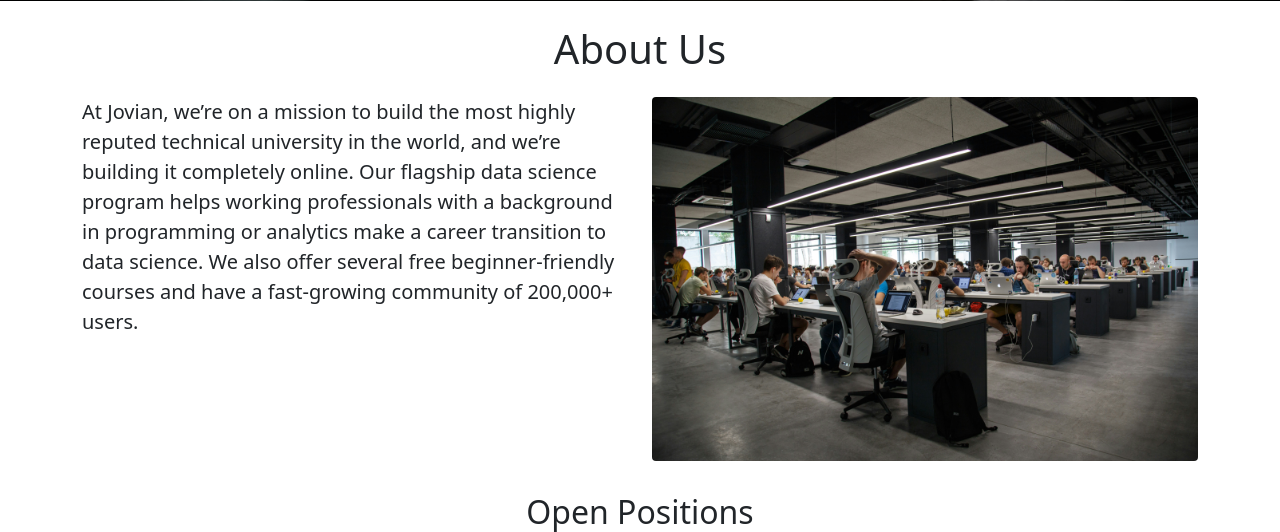
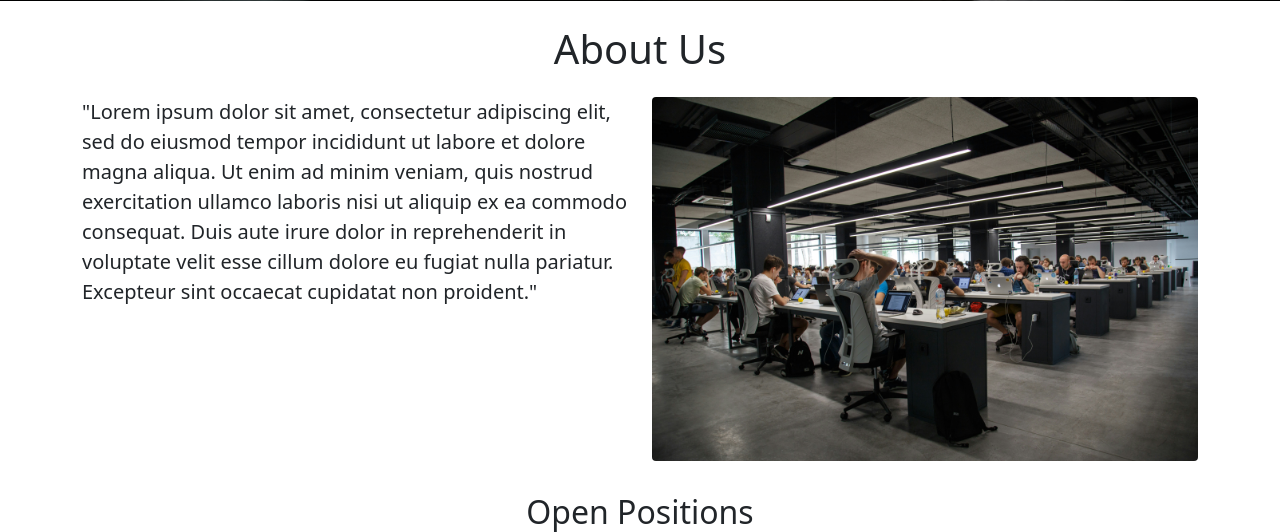
Before and after one commit to Youssef-Chibane/careers_app, a Flask app: template templates/home.html in a window 1280 px wide. Shown: the part 389-921 px from the top of the page. Run offline with Flask 3, Linux system fonts and the light colour scheme; the template is opened without the code that fills it, so the values that code supplies are empty.

Commit message:
about-us

```diff
--- a/templates/home.html
+++ b/templates/home.html
@@ -15,12 +15,7 @@
       <div class="row" style="margin-bottom:32px">
         <div class="col-md-6">
       <p class="lead">
-        At Jovian, we’re on a mission to build the most highly reputed technical university in the world,
-        and we’re building it completely online. Our flagship data science program helps
-        working professionals with a background in programming or analytics make a career
-        transition to data science. We also offer several free beginner-friendly courses and
-        have a fast-growing community of 200,000+ users.
-      </p>
+        "Lorem ipsum dolor sit amet, consectetur adipiscing elit, sed do eiusmod tempor incididunt ut labore et dolore magna aliqua. Ut enim ad minim veniam, quis nostrud exercitation ullamco laboris nisi ut aliquip ex ea commodo consequat. Duis aute irure dolor in reprehenderit in voluptate velit esse cillum dolore eu fugiat nulla pariatur. Excepteur sint occaecat cupidatat non proident."</p>
     </div>
     <div class="d-none d-md-block col-md-6">
     <img src="/static/people.jpeg" alt="people working" style="width:100%;border-radius:4px;">
```
